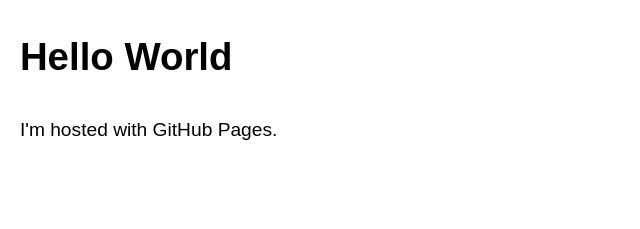
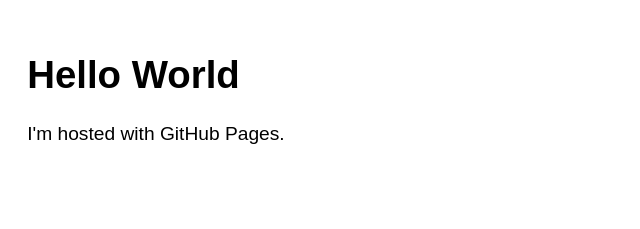
Before and after one commit to DavidRichardsonJr/DavidRichardsonJr.github.io, a plain HTML site: page index.html in a window 1280 px wide. Shown: the whole page, without its empty margins (0-640 px from the left). Drawn offline with Linux system fonts and the light colour scheme.

Commit message:
Update index.html

```diff
--- a/index.html
+++ b/index.html
@@ -2,16 +2,15 @@
 <html>
   <head>
     <style>
-	@media (prefers-color-scheme: dark){
+      @media (prefers-color-scheme: dark) {
         body {
-			background:#000
+          bg: #000;
         }
       }
-	body{
-		max-width:40em;
-		padding:0 .62em 3.24em;
-		font:1.2em/1.62 sans-serif
-	}
+      body {
+        max-width: 40em;
+        padding: 1em;
+        font: 1.2em sans-serif;
       }
     </style>
   </head>
```
Lines whose indentation alone changed are shown as unchanged.
